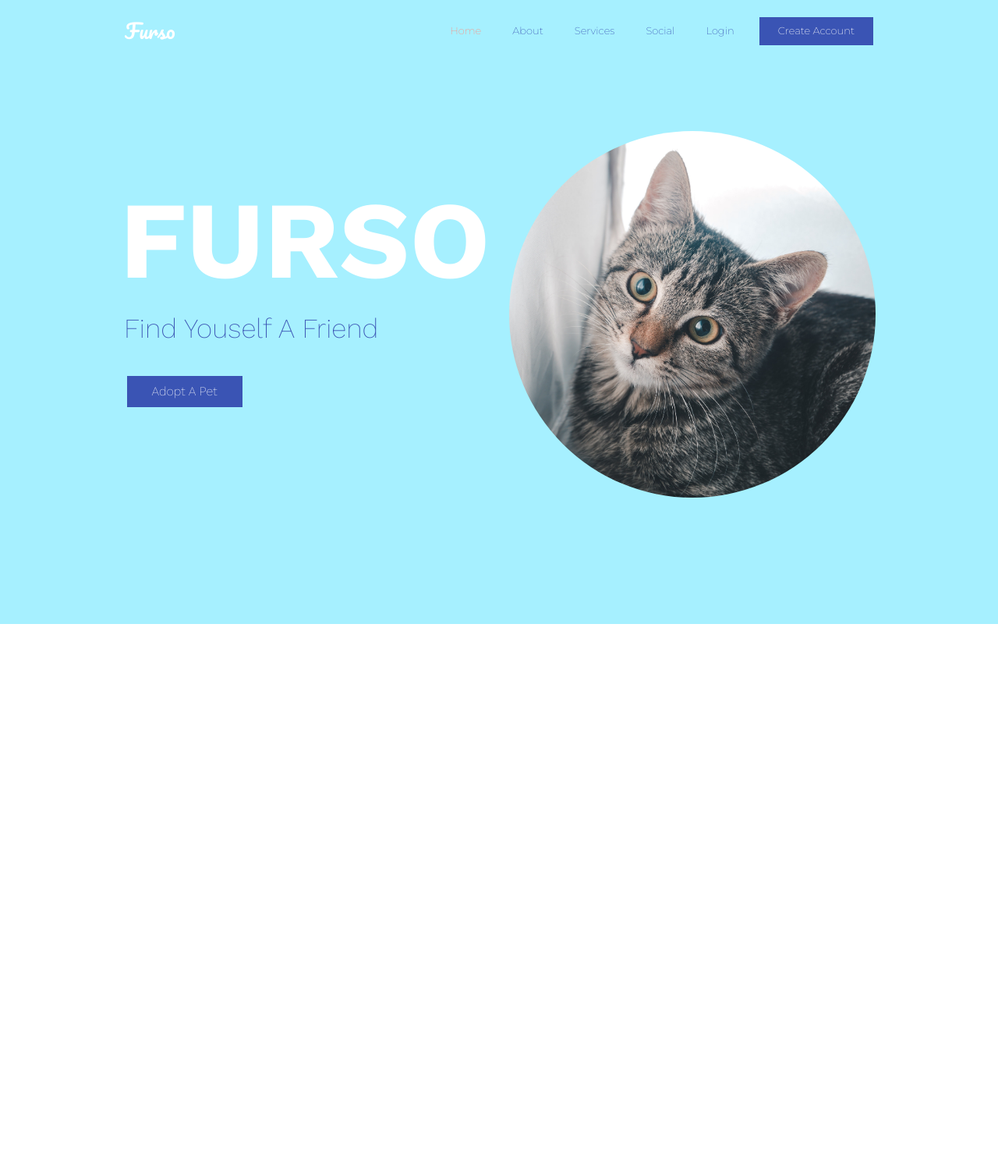
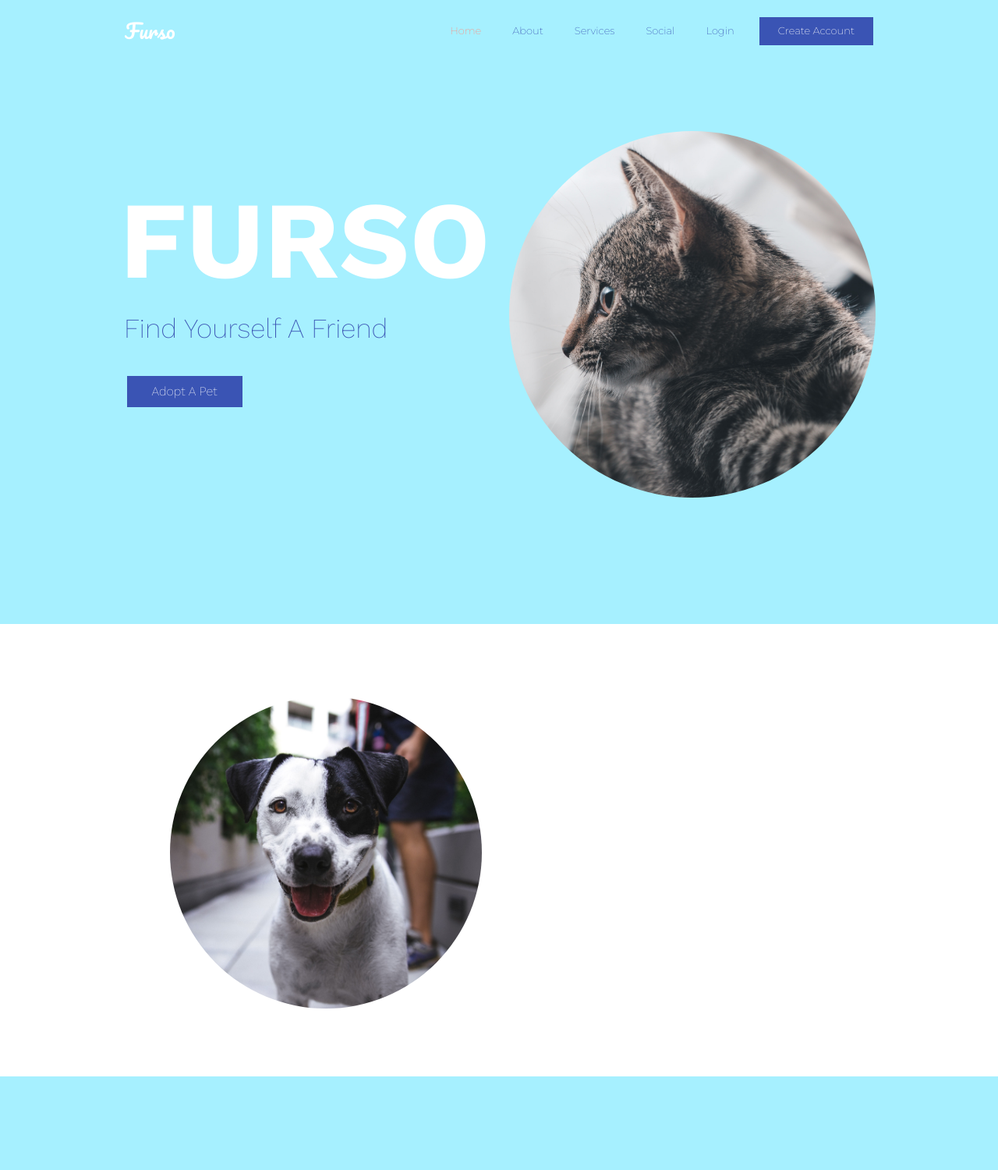
Before and after one commit to furso/fursoapp, a Flask app: page / in a window 1280 px wide; the page is wider, and only the part inside the window is pictured. Shown: that part at 78% size. After the commit the page ends 1380 px from the top of that part, so only its background shows below. Run offline with Flask 2, Linux system fonts and the light colour scheme; some libraries are stand-ins or nearby versions.

Commit message:
Third Commit

```diff
--- a/static/style.css
+++ b/static/style.css
@@ -42,6 +42,11 @@ input:focus{
   font-size: 13px;
 }
 
+#mainNavbar .nav-link:hover{
+  border-bottom: 2px solid white;
+  padding-bottom: 2px;
+}
+
 .nav-item{
   padding-left: 1.5rem;
 }
@@ -59,6 +64,8 @@ input:focus{
   color: white !important;
   padding-left: 1.5rem;
   padding-right: 1.5rem;
+  border: none !important;
+  padding-bottom: 8px !important;
 }
 
 #createnav:hover{
@@ -124,7 +131,16 @@ input:focus{
 
 /* Section 2 */
 #sectiontwo{
-  height: 700px;
+  height: 580px;
+}
+
+#sectiontwo img{
+  border-radius: 50%;
+  width: 400px;
+  height: 400px;
+  position: relative;
+  top: 16%;
+  left: 17%;
 }
 
 /* Media Queries */
--- a/templates/home.html
+++ b/templates/home.html
@@ -2,10 +2,11 @@
 {% block content %}
 <div id="sectionone">
     <h1 class="animated bounce">FURSO</h1>
-    <h2 class="animated slideInLeft">Find Youself A Friend</h2>
-    <img class="animated fadeInRight" src="{{url_for('static', filename='ramiz-dedakovic-1332659-unsplash.jpg')}}" alt="dog-image"/>
-    <button class="animated bounceInUp">Adopt A Pet</button>
+    <h2 class="animated slideInLeft slower">Find Yourself A Friend</h2>
+    <img class="animated fadeInRight slower" src="{{url_for('static', filename='ramiz-dedakovic-1332661-unsplash.jpg')}}" alt="dog-image"/>
+    <button class="animated bounceInLeft slower">Adopt A Pet</button>
 </div>
 <div id="sectiontwo">
+    <img data-aos="zoom-in-right" data-aos-duration="1000" src="{{url_for('static', filename='justin-veenema-156592-unsplash.jpg')}}" alt="dog-image"/>
 </div>
 {% endblock %}
--- a/templates/layout.html
+++ b/templates/layout.html
@@ -10,6 +10,7 @@
     <link href="https://fonts.googleapis.com/css?family=Noto+Sans+TC:100,300,400&amp;subset=chinese-traditional" rel="stylesheet">
     <link rel="stylesheet" href="https://use.fontawesome.com/releases/v5.7.1/css/all.css" integrity="sha384-fnmOCqbTlWIlj8LyTjo7mOUStjsKC4pOpQbqyi7RrhN7udi9RwhKkMHpvLbHG9Sr" crossorigin="anonymous">
     <link href="https://fonts.googleapis.com/css?family=Courgette|Dancing+Script|Pacifico" rel="stylesheet">
+    <link href="https://unpkg.com/aos@2.3.1/dist/aos.css" rel="stylesheet">
 </head>
 <body>
     {% if navbarchoice ==  "first" %}
@@ -66,7 +67,7 @@
                   </div>
                   <div class="footer-copyright mb-5 text-center">
                     <script type="text/javascript">
-                        var copyright = "© " + new Date().getFullYear() + " 基督城市教會. All rights reserved."
+                        var copyright = "© " + new Date().getFullYear() + " Furso. All rights reserved."
                         document.write(copyright);
                     </script>
                     </div>
@@ -77,6 +78,7 @@
 <script src="https://code.jquery.com/jquery-3.3.1.slim.min.js" integrity="sha384-q8i/X+965DzO0rT7abK41JStQIAqVgRVzpbzo5smXKp4YfRvH+8abtTE1Pi6jizo" crossorigin="anonymous"></script>
 <script src="https://cdnjs.cloudflare.com/ajax/libs/popper.js/1.14.3/umd/popper.min.js" integrity="sha384-ZMP7rVo3mIykV+2+9J3UJ46jBk0WLaUAdn689aCwoqbBJiSnjAK/l8WvCWPIPm49" crossorigin="anonymous"></script>
 <script src="https://stackpath.bootstrapcdn.com/bootstrap/4.1.3/js/bootstrap.min.js" integrity="sha384-ChfqqxuZUCnJSK3+MXmPNIyE6ZbWh2IMqE241rYiqJxyMiZ6OW/JmZQ5stwEULTy" crossorigin="anonymous"></script>
+<script src="https://unpkg.com/aos@2.3.1/dist/aos.js"></script>
 <script>
   $(function() {
         $(document).scroll(function(){
@@ -84,7 +86,7 @@
             $nav.toggleClass("scrolled", $(this).scrollTop() > $nav.height());
         });
     });
-
+  AOS.init();
 </script>
 </body>
 </html>
```
Also changed, not shown: static/autri-taheri-521018-unsplash.jpg (added), static/justin-veenema-156592-unsplash.jpg (added), static/marcus-wallis-471438-unsplash.jpg (added), static/ramiz-dedakovic-1332661-unsplash.jpg (added), 2 other files.
